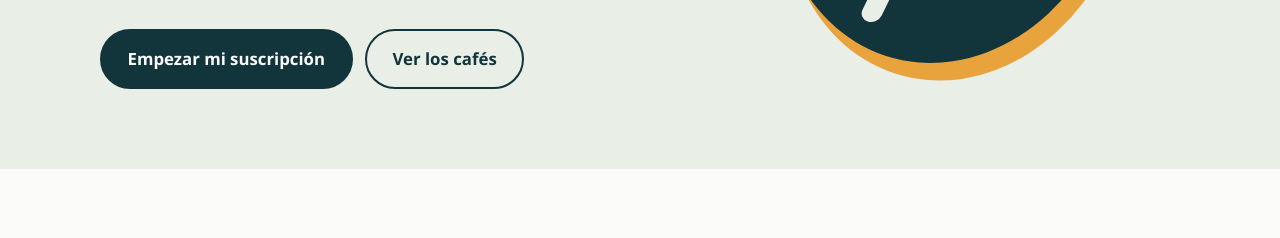
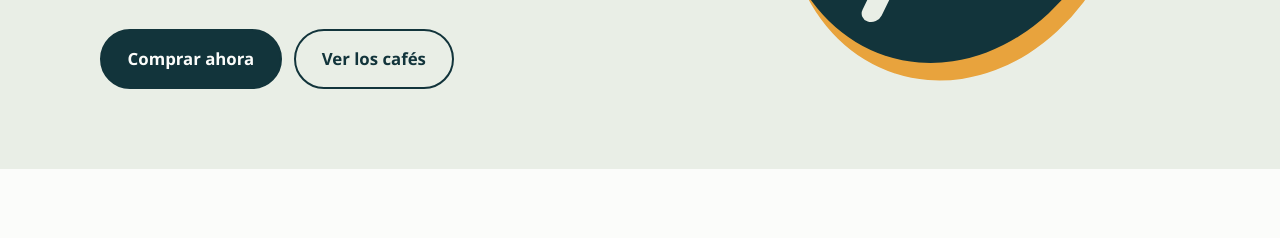
Before and after one commit to AnaMejia-ux/Noodles-cafe, a plain HTML site: page inicio.html in a window 1280 px wide. Shown: the part 528-766 px from the top of the page. Drawn offline with Linux system fonts and the light colour scheme.

Commit message:
Update inicio.html

```diff
--- a/inicio.html
+++ b/inicio.html
@@ -28,7 +28,7 @@
       <div>
         <h1>Café tostado esta semana, en tu puerta el jueves.</h1>
         <p>Tostamos en lotes pequeños granos de Chiapas, Oaxaca y Veracruz.</p>
-        <a class="btn" href="#suscripcion">Empezar mi suscripción</a>
+        <a class="btn" href="producto.html">Comprar ahora</a>
         <a class="btn ghost" href="#cafes">Ver los cafés</a>
       </div>
       <div class="bean" role="img" aria-label="Ilustración de un grano de café"></div>
```
